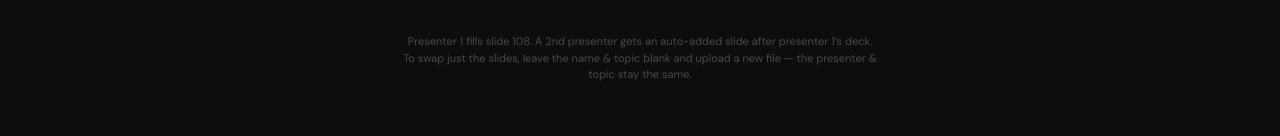
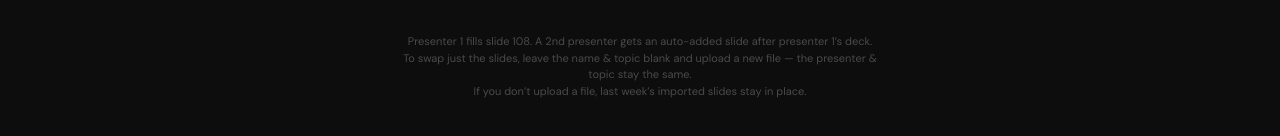
Before and after one commit to bnisgempower/BNI_Sg_Empower, a plain HTML site: page featured.html in a window 1280 px wide. Shown: the part 192-328 px from the top of the page. Drawn offline with Linux system fonts and the light colour scheme; no server answers.

Commit message:
Featured: no upload keeps last week's imported slides (footer note)

```diff
--- a/featured.html
+++ b/featured.html
@@ -96,7 +96,7 @@
     </section>
 
     <div class="msg err" id="err"></div>
-    <footer>Presenter 1 fills slide 108. A 2nd presenter gets an auto-added slide after presenter 1&rsquo;s deck.<br>To swap just the slides, leave the name &amp; topic blank and upload a new file — the presenter &amp; topic stay the same.</footer>
+    <footer>Presenter 1 fills slide 108. A 2nd presenter gets an auto-added slide after presenter 1&rsquo;s deck.<br>To swap just the slides, leave the name &amp; topic blank and upload a new file — the presenter &amp; topic stay the same.<br>If you don&rsquo;t upload a file, last week&rsquo;s imported slides stay in place.</footer>
   </main>
 
   <div class="savebar" id="savebar" style="display:none">
```
